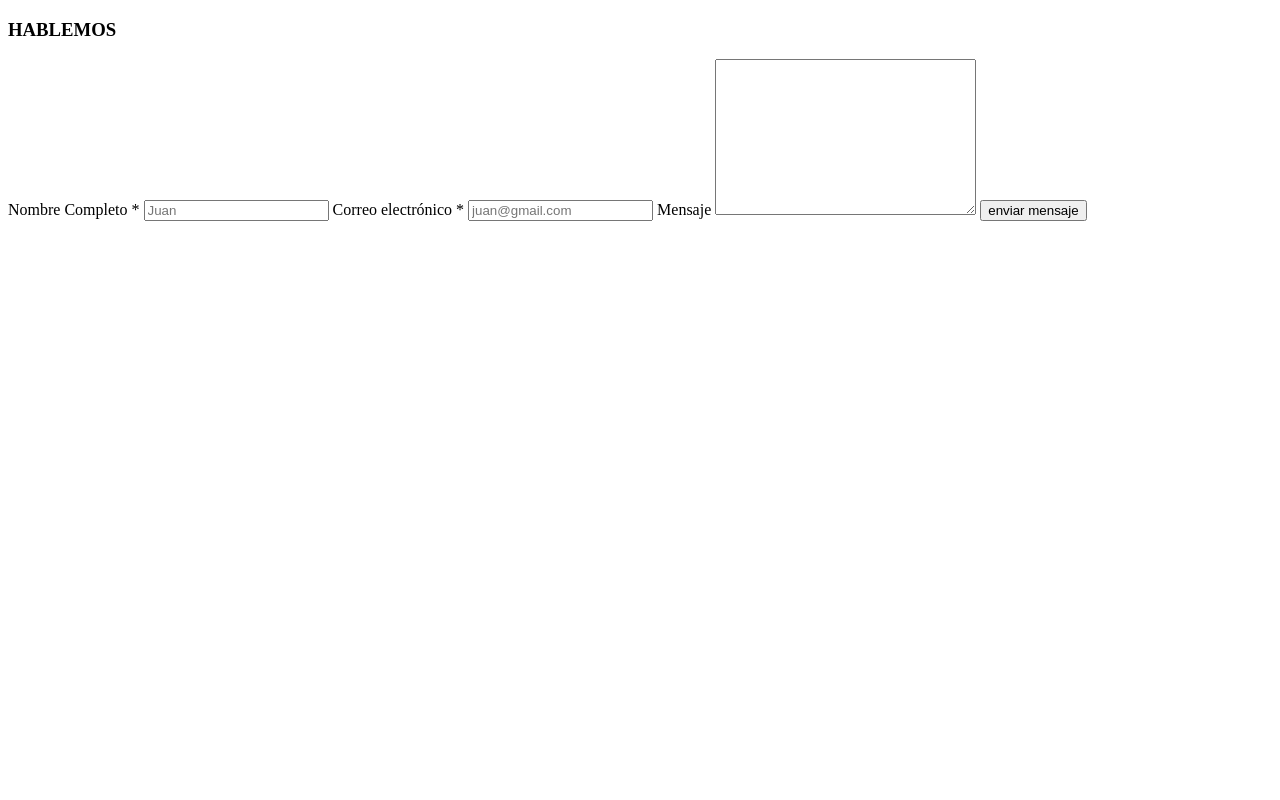
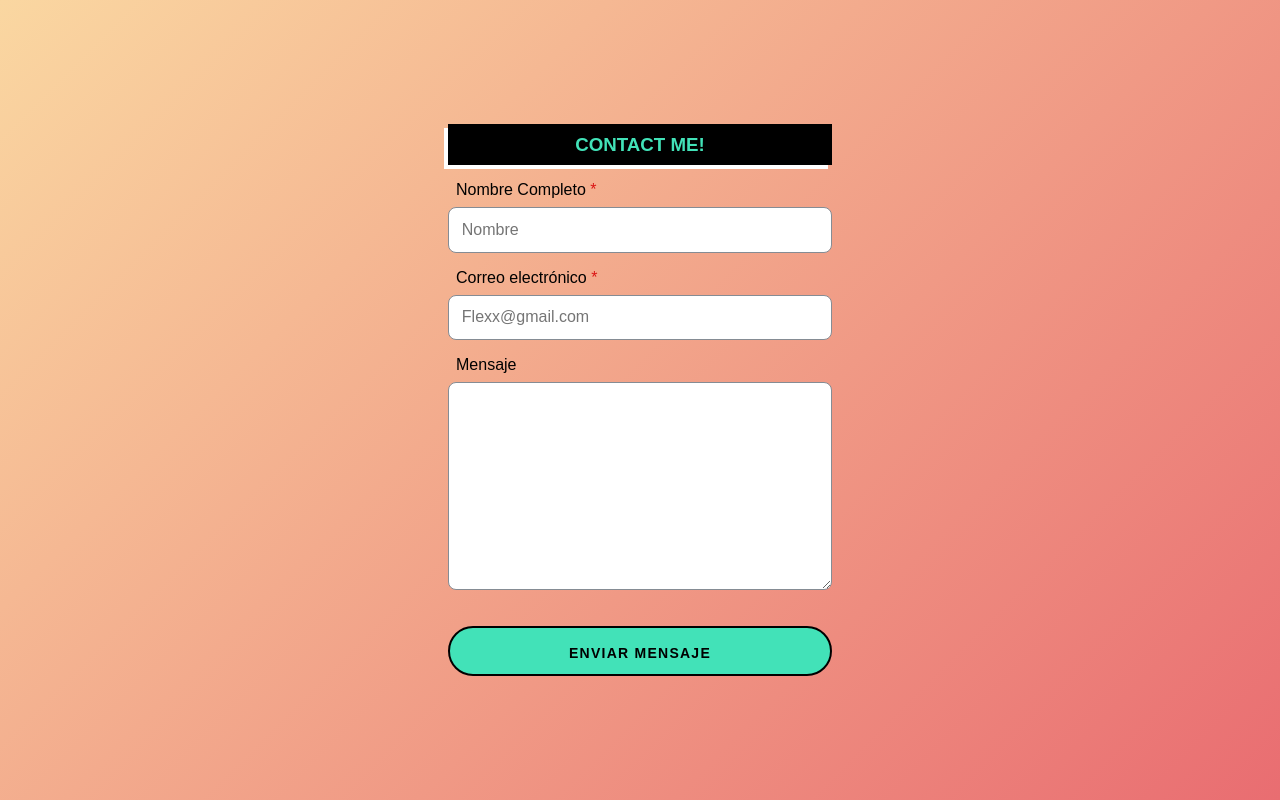
Before and after one commit to FlexxN1/Formulario-de-Contacto, a plain HTML site: page index.html in a window 1280 px wide. Drawn offline with nearby package versions, Linux system fonts and the light colour scheme.

Commit message:
Update HTML and Add script [SweetAlert]

```diff
--- a/index.html
+++ b/index.html
@@ -1,4 +1,3 @@
-
 <!DOCTYPE html>
 <html lang="en">
 <head>
@@ -6,18 +5,19 @@
     <meta http-equiv="X-UA-Compatible" content="IE=edge">
     <meta name="viewport" content="width=device-width, initial-scale=1.0">
     <title>Contact Form</title>
+    <!-- CSS -->
+    <link rel="stylesheet" href="style.css">
 </head>
 <body>
     <section class="contact">
         <div class="u-wrapper">
             <div class="contact-content">
-
                 <form id="form" action="" class="form">
-                <h3 class="tag"><span>HABLEMOS</span></h3>
+                <h3 class="tag"><span>CONTACT ME!</span></h3>
                 <label for="name">Nombre Completo <span>*</span></label>
-                <input name="name" required type="text" id="name" placeholder="Juan">
+                <input name="name" required type="text" id="name" placeholder="Nombre">
                 <label for="email">Correo electrónico <span>*</span></label>
-                <input name="email" type="text" id="email" required placeholder="juan@gmail.com">
+                <input name="email" type="text" id="email" required placeholder="Flexx@gmail.com">
                 <label for="message">Mensaje</label>
                 <textarea id="message" name="message" id="" cols="30" rows="10"></textarea>
                 <button type="submit" class="btn primary full">enviar mensaje</button>
@@ -26,5 +26,6 @@
             </div>
         </div>
     </section>
+    <script src="https://cdnjs.cloudflare.com/ajax/libs/sweetalert/2.1.2/sweetalert.min.js" integrity="sha512-AA1Bzp5Q0K1KanKKmvN/4d3IRKVlv9PYgwFPvm32nPO6QS8yH1HO7LbgB1pgiOxPtfeg5zEn2ba64MUcqJx6CA==" crossorigin="anonymous" referrerpolicy="no-referrer"></script>
 </body>
 </html>
```
